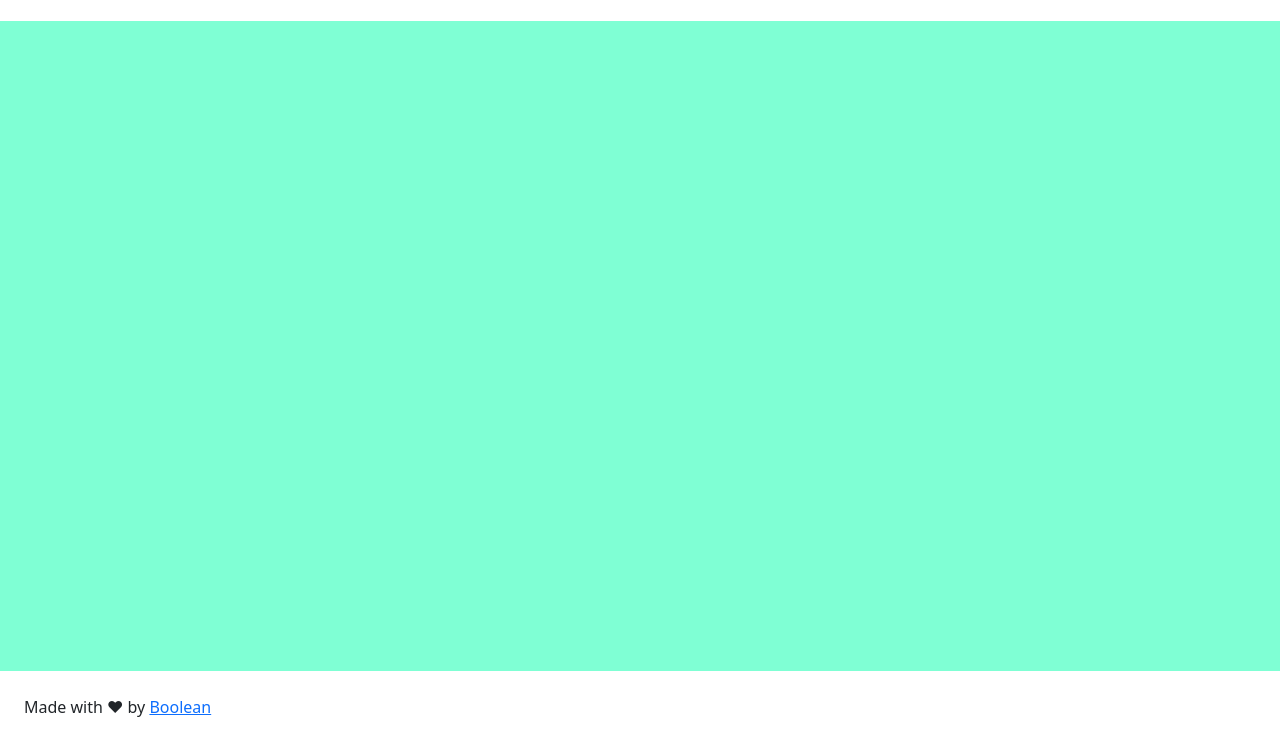
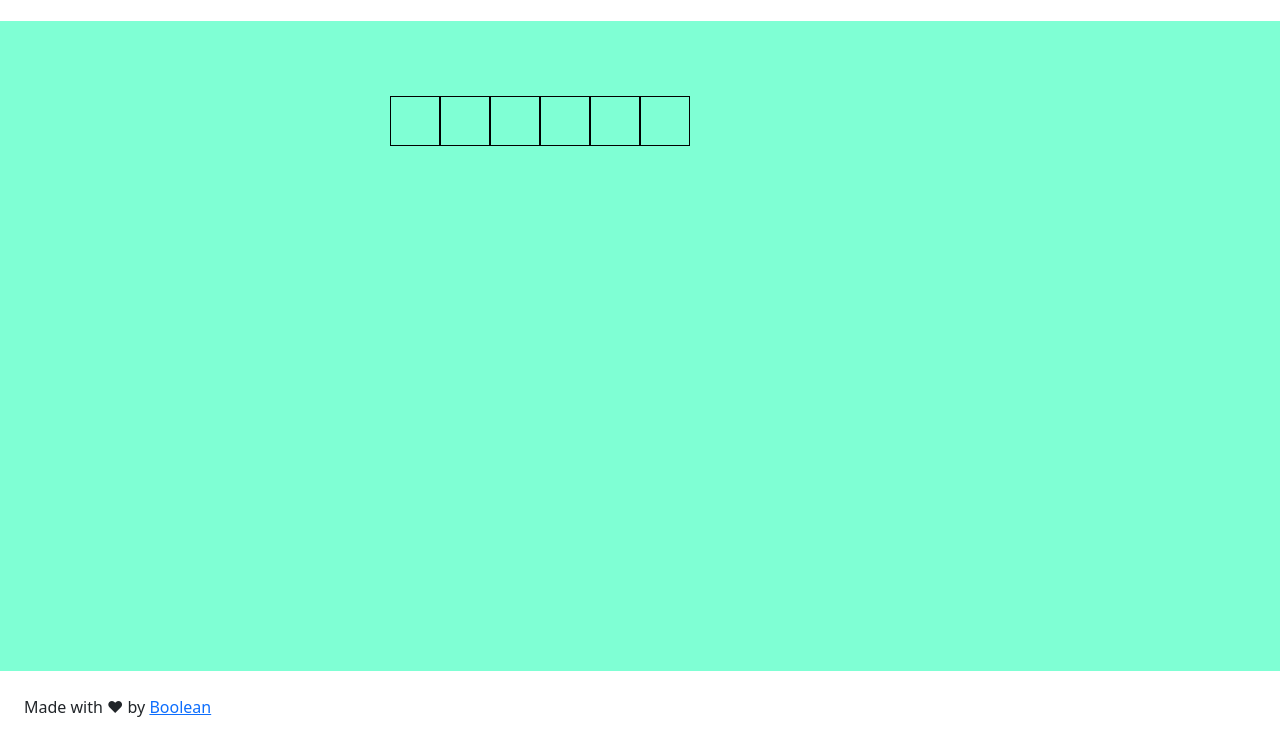
Before and after one commit to leonardoolia/js-campominato-grid, a plain HTML site: page index.html in a window 1280 px wide. Shown: the part 83-826 px from the top of the page. Drawn offline with nearby package versions, Linux system fonts and the light colour scheme.

Commit message:
fixed grid layout

```diff
--- a/index.html
+++ b/index.html
@@ -35,7 +35,15 @@
 
     <!--? MAIN-->
     <main>
-        <div id="grid">
+        <div class="container">
+            <div id="grid">
+                <div class="cell"></div>
+                <div class="cell"></div>
+                <div class="cell"></div>
+                <div class="cell"></div>
+                <div class="cell"></div>
+                <div class="cell"></div>
+            </div>
         </div>
     </main>
 
--- a/style.css
+++ b/style.css
@@ -31,6 +31,7 @@ footer {
 #grid {
     height: 500px;
     width: 500px;
+    margin: 0 auto;
     display: flex;
     flex-direction: row;
     flex-wrap: wrap;
```
